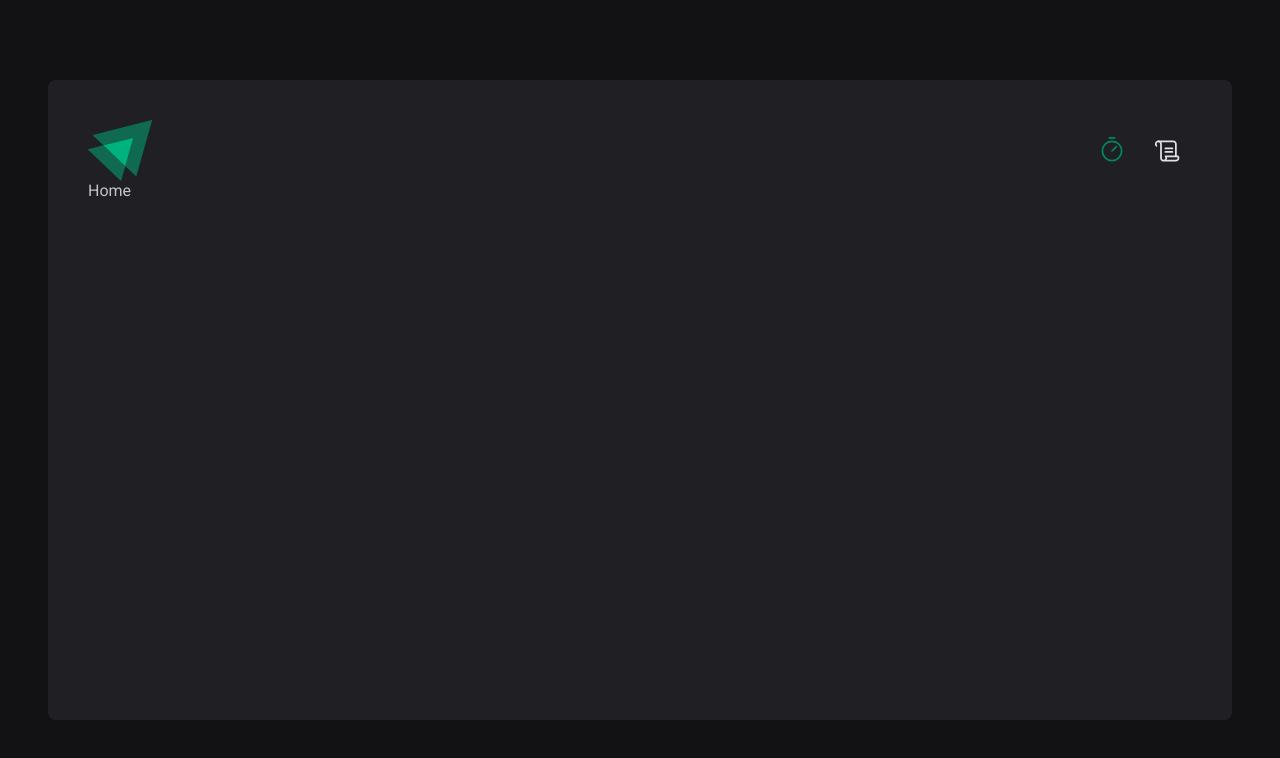
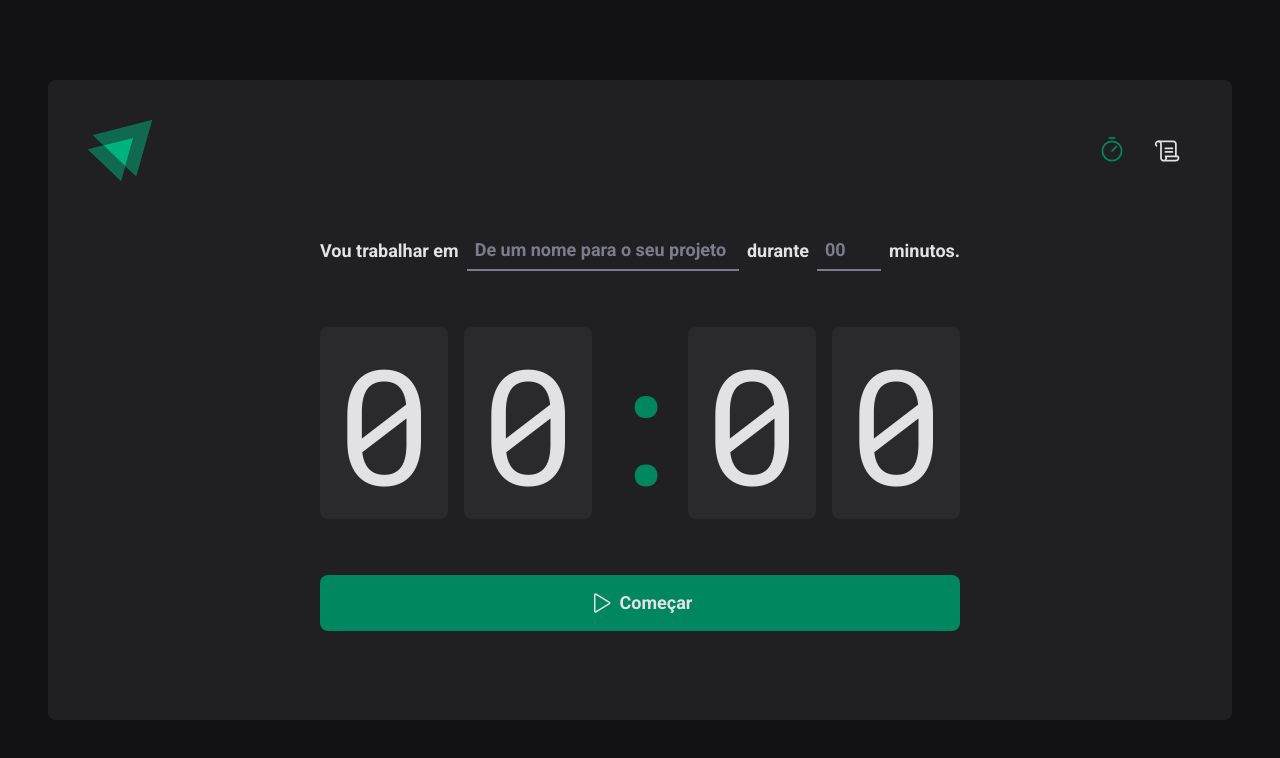
Before and after one commit to alxroots/timer-rocketseat-25, a React (Vite) app: page / in a window 1280 px wide. Shown: the top 758 px of the page. Built offline with nearby package versions, Linux system fonts and the light colour scheme.

Commit message:
finish home page

```diff
--- a/src/pages/Home.tsx
+++ b/src/pages/Home.tsx
@@ -1,3 +1,155 @@
+import { Play } from "phosphor-react";
+import styled from "styled-components";
+
 export function Home() {
-  return <div>Home</div>;
+  return (
+    <HomeContainer>
+      <form>
+        <FormContainer>
+          <label htmlFor="task">Vou trabalhar em</label>
+          <TaskInput
+            id="task"
+            type="text"
+            name="task"
+            placeholder="De um nome para o seu projeto"
+            list="task-suggetions"
+          />
+          <datalist id="task-suggetions">
+            <option value="Projeto Feed de Notícias" />
+            <option value="Projeto de Cadastro de Produtos" />
+            <option value="Projeto de Controle Financeiro" />
+            <option value="Projeto de Gerenciamento de Tarefas" />
+            <option value="Projeto de Agenda de Contatos" />
+          </datalist>
+          <label htmlFor="minutesAmount">durante</label>
+          <MinutesAmountInput
+            id="minutesAmount"
+            type="number"
+            name="minutesAmount"
+            placeholder="00"
+            step={5}
+            min={5}
+            max={60}
+          />
+          <span>minutos.</span>
+        </FormContainer>
+        <CountdownContainer>
+          <span>0</span>
+          <span>0</span>
+          <Separator>:</Separator>
+          <span>0</span>
+          <span>0</span>
+        </CountdownContainer>
+        <StartCountdownButton type="submit">
+          <Play size={24} />
+          Começar
+        </StartCountdownButton>
+      </form>
+    </HomeContainer>
+  );
 }
+
+const HomeContainer = styled.main`
+  flex: 1;
+  display: flex;
+  flex-direction: column;
+  align-items: center;
+  justify-content: center;
+
+  form {
+    display: flex;
+    flex-direction: column;
+    align-items: center;
+    gap: 3.5rem;
+  }
+`;
+const FormContainer = styled.div`
+  width: 100%;
+  display: flex;
+  align-items: center;
+  justify-content: center;
+  gap: 0.5rem;
+  color: ${(props) => props.theme.colors["gray-100"]};
+  font-size: 1.125rem;
+  font-weight: bold;
+  flex-wrap: wrap;
+`;
+const CountdownContainer = styled.div`
+  font-family: "Roboto Mono", monospace;
+  font-size: 10rem;
+  line-height: 8rem;
+  color: ${(props) => props.theme.colors["gray-100"]};
+
+  display: flex;
+  gap: 1rem;
+  span {
+    background-color: ${(props) => props.theme.colors["gray-700"]};
+    padding: 2rem 1rem;
+    border-radius: 8px;
+  }
+`;
+const Separator = styled.div`
+  padding: 2rem 0;
+  color: ${(props) => props.theme.colors["green-500"]};
+  width: 4rem;
+  overflow: hidden;
+  display: flex;
+  justify-content: center;
+`;
+
+const StartCountdownButton = styled.button`
+  width: 100%;
+  padding: 1rem;
+  background-color: ${(props) => props.theme.colors["green-500"]};
+  border-radius: 8px;
+  border: none;
+  color: ${(props) => props.theme.colors["gray-100"]};
+  font-size: 1.125rem;
+  font-weight: bold;
+  display: flex;
+  align-items: center;
+  justify-content: center;
+  gap: 0.5rem;
+  cursor: pointer;
+
+  &:disabled {
+    opacity: 0.7;
+    cursor: not-allowed;
+  }
+
+  &:not(:disabled):hover {
+    background-color: ${(props) => props.theme.colors["green-700"]};
+  }
+`;
+
+const BaseInput = styled.input`
+  background-color: transparent;
+  height: 2.5rem;
+  border: none;
+  border-bottom: 2px solid ${(props) => props.theme.colors["gray-500"]};
+  font-weight: bold;
+  font-size: 1.125rem;
+  padding: 0 0.5rem;
+  color: ${(props) => props.theme.colors["gray-100"]};
+  &:focus {
+    box-shadow: none;
+    border-color: ${(props) => props.theme.colors["green-500"]};
+  }
+`;
+
+const TaskInput = styled(BaseInput)`
+  flex: 1;
+  &::placeholder {
+    color: ${(props) => props.theme.colors["gray-500"]};
+  }
+  &::-webkit-calendar-picker-indicator {
+    display: none !important;
+  }
+`;
+
+const MinutesAmountInput = styled(BaseInput)`
+  width: 4rem;
+  &::placeholder {
+    color: ${(props) => props.theme.colors["gray-500"]};
+  }
+`;
--- a/src/styles/global.ts
+++ b/src/styles/global.ts
@@ -14,6 +14,7 @@
   body {
     background: ${(props) => props.theme.colors["gray-900"]};
     color: ${(props) => props.theme.colors["gray-300"]};
+    -webkit-font-smoothing: antialiased;
   }
 
   body, input, textarea, button {
```
